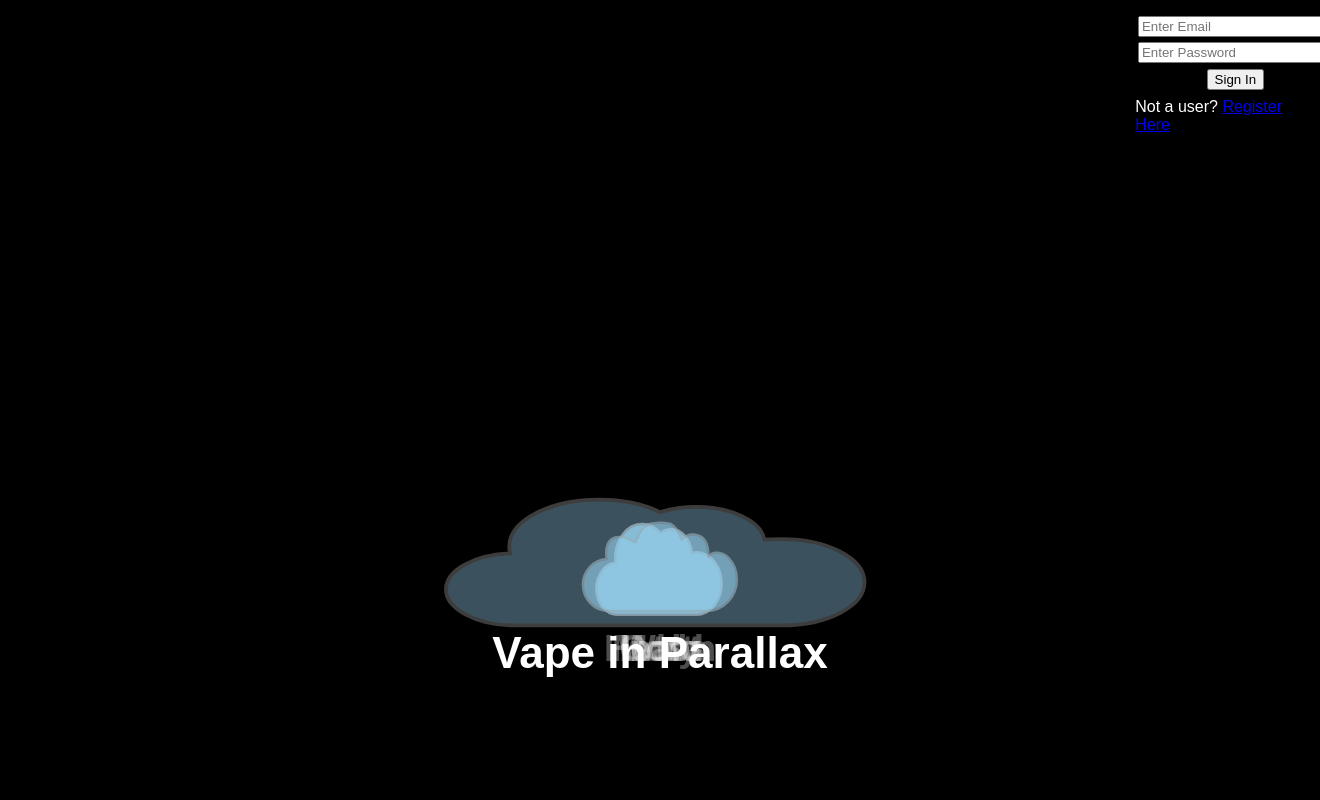
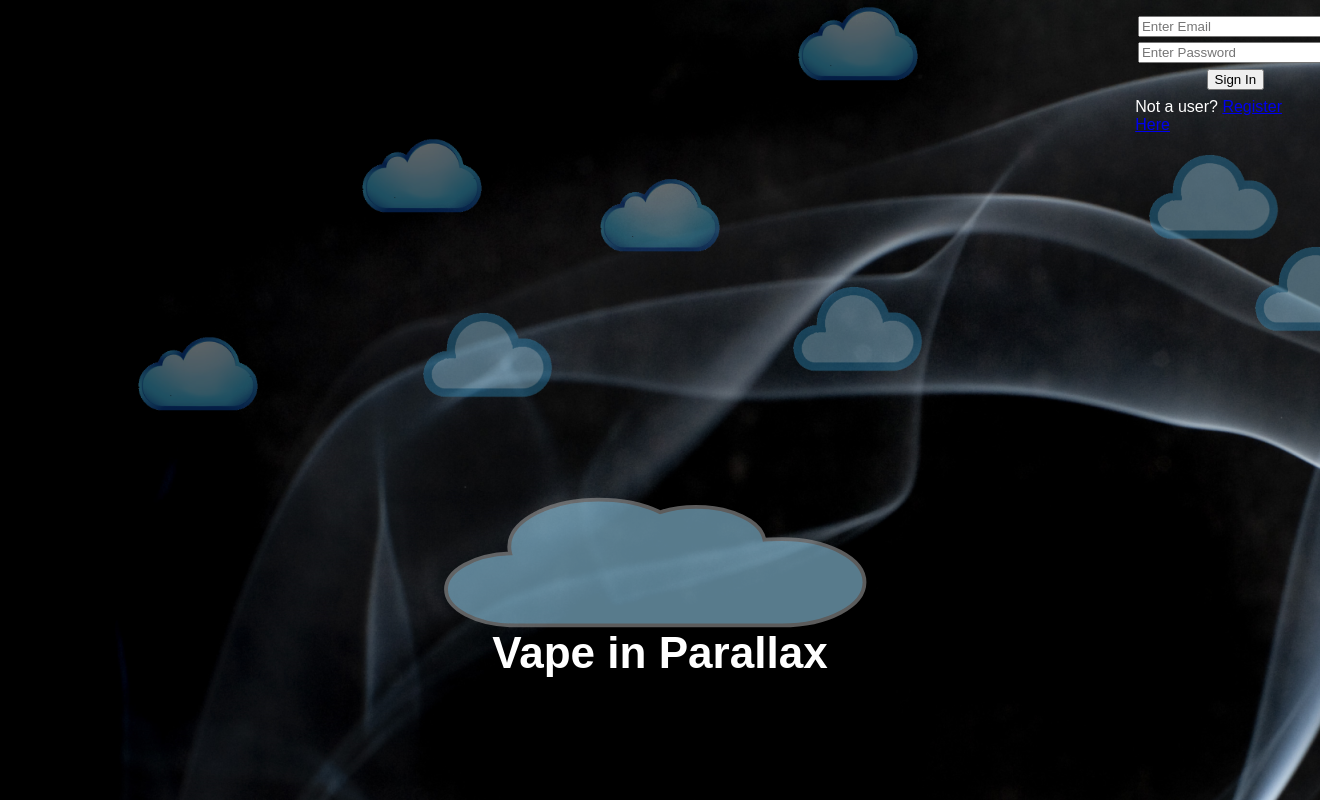
Before and after one commit to jonfu86/Vape, a CodeIgniter app: page /VAPE/ in a window 1320 px wide. Run offline with CodeIgniter, Linux system fonts and the light colour scheme; some libraries are stand-ins or nearby versions.

Commit message:
done with homepage

```diff
--- a/application/views/clouds.php
+++ b/application/views/clouds.php
@@ -1,6 +1,5 @@
-<li class="layer" data-depth="0"> -->
 
-<div class="cloud" id="<?=$name;?>">
+<div id="<?=$name;?>">
 	<!-- <img src="assets/img/mycloud.svg"> -->
 <!-- </div> -->
 
--- a/application/views/vape.php
+++ b/application/views/vape.php
@@ -54,6 +54,15 @@ foreach($clouds3 as $cloud3)
 $this->load->view('cloud3.php', $cloud3);
 ?>
 <ul id="scene">
+	<li class="layer one" data-depth="0.5"><img src= "assets/img/bgcloud2.png"></li>
+	<li class="layer two" data-depth="0.6"><img src= "assets/img/bgcloud3.png"></li>
+	<li class="layer three" data-depth="0.6"><img src= "assets/img/bgcloud3.png"></li>
+	<li class="layer four" data-depth="0.4"><img src= "assets/img/bgcloud2.png"></li>
+	<li class="layer five" data-depth="0.4"><img src= "assets/img/bgcloud2.png"></li>
+	<li class="layer six" data-depth="0.2"><img src= "assets/img/bgcloud2.png"></li>
+	<li class="layer seven" data-depth="0.3"><img src= "assets/img/bgcloud3.png"></li>
+	<li class="layer eight" data-depth="0.6"><img src= "assets/img/bgcloud3.png"></li>
+	<li class="layer nine" data-depth="0.4"><img src= "assets/img/bgcloud3.png"></li>
 </ul>
 
 <div id ="modal">
@@ -82,8 +91,8 @@ $this->load->view('cloud3.php', $cloud3);
 			<br>
 			<h2>What is Nicotine?</h2>
 			<br>
-			<p>One of the main ingredients in e-liquids is nicotine and it is the primary reason why people use vapes. Nicotine is considered both a stimulant and a relaxant and is not as harmful as most people believe. Nicotine increases your blood pressure and heart rate which isn't good for your health and is highly addictive. Nicotine shouldn't be used by pregnant women as there is an increased risk of birth defects. According to the CDC (Center for Disease Control), information about nicotine as a carcinogen is inconclusive. Several studies have shown that nicotine can actually improve your short term memory.
-			</p>
+			<p>One of the main ingredients in e-liquids is nicotine and it is the primary reason why people use vapes. Nicotine is considered both a stimulant and a relaxant and is not as harmful as most people believe. Nicotine increases your blood pressure and heart rate which isn't good for your health and is highly addictive. Nicotine shouldn't be used by pregnant women as there is an increased risk of birth defects. According to the CDC (Center for Disease Control), information about nicotine as a carcinogen is inconclusive. Several studies have shown that nicotine can actually improve your short term memory.</p>
+			<br>
 			<h2>The Effect of Vaping on your Health</h2>
 			<br>
 			<p>So what makes vaping healthier than smoking traditional cigarettes? Nicotine is not what kills people in cigarettes! Traditional cigarette smoke contains over 70 carcinogens, many of which are from toxic chemicals like tar and arsenic that are added to make them more addictive. E-liquids don't contain any of these extra additives. The burning of tobacco in cigarettes also creates carbon monixide, which is extremely toxic to people. Vaping completely removes the combustion of tobacco and doesn't create any carbon monoxide. The majority of vapers report that vaping is much better on the lungs compared to traditional smoking. Although no studies have been published on the effects of vaping on the lungs, there are thousands of anecdotal accounts of vaping improving lung function in smokers who have made the switch. Watch this youtube video
@@ -103,10 +112,13 @@ $this->load->view('cloud3.php', $cloud3);
 		</div>
 	</div>
 </div>
+</div>
 <script src="assets/js/jquery-parallax.min.js"></script>
 <script type="text/javascript">
 
 		$(document).ready(function(){
+
+			$('.cloud').hide();
 
 			var hideall = function(){
 
@@ -151,7 +163,8 @@ $this->load->view('cloud3.php', $cloud3);
 	      autoOpen: false,
 	      modal: true,
 	      width: 700,
-	      position: {my: 'center', at: 'center', of: '#modal'},
+	      position: {my: 'center top', at: 'center top', of: '#modal'},
+	      closeText: '<img src= "assets/img/close.png">',
 
 
 	      show: {
@@ -178,9 +191,9 @@ $this->load->view('cloud3.php', $cloud3);
 			        textPercentage = 0.17391304347826086956521739130435, /* 40/230 */
 			        textRatio      = containerSize * textPercentage,
 			        textEms        = textRatio / 100;
-
-		    $('.cloud3 h2').css('font-size', textEms+"em");
-		     $('.cloud2 h2').css('font-size', textEms+"em");
+			$('#dialog p').css('font-size', textEms*0.3+"em");
+		    $('h2').css('font-size', textEms+"em");
+		     $('#dialog h2').css('font-size', textEms*0.6+"em");
 		    $('#Vape h1').css('font-size', textEms*1.2 +"em");
 				}).trigger('resize');
 
@@ -213,26 +226,27 @@ $this->load->view('cloud3.php', $cloud3);
 
 
 
-		status = 'off'
+		// status = 'off'
 
-		$('body').click(function(){
-			if (status == 'off'){
-			status = 'on';
-			status_on();
-			console.log('we just turned status on');
+		// $('body').click(function(){
+		// 	if (status == 'off'){
+		// 	status = 'on';
+		// 	status_on();
+		// 	console.log('we just turned status on');
 
-			}
-			else if (status == 'on'){
-			status = 'off';
-			status_off();
-			console.log('we just turned status off');
+		// 	}
+		// 	else if (status == 'on'){
+		// 	status = 'off';
+		// 	status_off();
+		// 	console.log('we just turned status off');
 
-			}
+		// 	}
 
-		});
+		// });
 
 
-		var status_on = function(){
+		// var status_on =
+		// function(){
 			$('#scene').parallax({
 				calibrateX: true,
 				calibrateY: true,
@@ -240,19 +254,19 @@ $this->load->view('cloud3.php', $cloud3);
 			  	invertY: true,
 			  	limitX: false,
 			  	limitY: false,
-			  	scalarX: 30,
-			  	scalarY: 15,
-			  	frictionX: 0.2,
+			  	scalarX: 60,
+			  	scalarY: 35,
+			  	frictionX: 0.4,
 			  	frictionY: 0.8
 			});
 
-			$('#scene').parallax('enable');
-		};
+			// $('#scene').parallax('enable');
+		// };
 
-		var status_off = function(){
-			$('#scene').parallax('disable');
+		// var status_off = function(){
+		// 	$('#scene').parallax('disable');
 
-		};
+		// };
 
 			// $(document).mousewheel(
 			// 	function(){
@@ -310,6 +324,19 @@ $this->load->view('cloud3.php', $cloud3);
 
 
 
+						if(distance >= -100){
+							$('.cloud').hide();
+						}
+						else{
+							$('.cloud').show();
+						}
+
+						// if(distance >= -1600){
+						// 	$('.opac').css('opacity, 1');
+						// }
+
+
+
 
 
 					// $('#Vape').click(function(){
--- a/assets/css/vape.css
+++ b/assets/css/vape.css
@@ -8,10 +8,54 @@ html{
 }
 body{
 	height:100%;
+	overflow: hidden;
 }
 .opac{
+	opacity:0.6;
+}
+.layer{
 	opacity:0.4;
+	/*position:relative;*/
+	/*position:absolute;*/
+	/*left:35%;*/
+	/*right:0;
+	margin:0 auto;*/
 }
+#scene{
+	z-index:3;
+}
+.layer img{
+	/*height: 10%;*/
+	width: 10%;
+}
+.one{
+	margin: 0% 0% 0% 60%;
+}
+.two{
+	margin: 5% 0% 0% -15%;
+}
+.three{
+	margin: 20% 0% 0% 60%;
+}
+.four{
+	margin: 13% 0% 0% 45%;
+}
+.five{
+	margin: 25% 0% 0% 10%;
+}
+.six{
+	margin: 10% 0% 0% 27%;
+}
+.seven{
+	margin: 22% 0% 0% 32%;
+}
+.eight{
+	margin: 17% 0% 0% 95%;
+}
+.nine{
+	margin: 10% 0% 0% 87%;
+}
+
 #modal{
 	position:absolute;
 	top:40%;
@@ -25,13 +69,26 @@ body{
 }
 .ui-dialog{
 	/*width:40% !important;*/
-	border:red 3px solid;
+	border:gray 3px solid;
 	border-radius: 15px;
 	padding:2%;
 	z-index:100;
 }
+.ui-dialog-titlebar{
+	/*height:100%;*/
+}
+
 .ui-dialog-titlebar-close {
 	float:right;
+}
+.ui-button{
+	height: 8%;
+	background: transparent;
+	border-style:none;
+}
+.ui-button img{
+	height: 5%;
+	/*width: 5%;*/
 }
 
 .cloud{
@@ -47,7 +104,7 @@ body{
 	bottom:10%;
 	margin:0 auto;
 /*	opacity:0.3;*/
-	z-index:1;
+	z-index:5;
 
 }
 
@@ -56,7 +113,7 @@ body{
 	display:inline;
 	/*width:25%;
 	height:25%;*/
-	opacity:0.3;
+	opacity:0.8;
 	position:absolute;
 	left:0;
 	right:0;
@@ -88,7 +145,7 @@ body{
 	bottom:10%;
 	margin:0 auto;
 	/*opacity:0.3;*/
-	z-index:1;
+	z-index:5;
 
 }
 
@@ -97,7 +154,7 @@ body{
 	display:inline;
 	/*width:50%;
 	height:50%;*/
-	opacity:0.3;
+	opacity:0.8;
 	position:absolute;
 	left:0;
 	right:0;
@@ -107,9 +164,10 @@ body{
 }
 .container{
 	position:relative;
-	background:black;
+	background-image:url('smoke2.png');
 	width:100%;
 	height:100%;
+	overflow:hidden;
 	/*z-index:-10000;*/
 }
 #Vape{
@@ -177,14 +235,22 @@ li{
 	display:block;
 }
 
-#Intro{
-
-
-}
 
 h2{
-	color:red;
+	color:white;
+}
+p{
+	color: #C0C0C0;
 }
 .ui-dialog{
-	background:grey;
+	background: rgb(30,87,153); /* Old browsers */
+	background: -moz-linear-gradient(top,  rgba(30,87,153,1) 0%, rgba(41,137,216,1) 54%, rgba(125,185,232,1) 100%); /* FF3.6+ */
+	background: -webkit-gradient(linear, left top, left bottom, color-stop(0%,rgba(30,87,153,1)), color-stop(54%,rgba(41,137,216,1)), color-stop(100%,rgba(125,185,232,1))); /* Chrome,Safari4+ */
+	background: -webkit-linear-gradient(top,  rgba(30,87,153,1) 0%,rgba(41,137,216,1) 54%,rgba(125,185,232,1) 100%); /* Chrome10+,Safari5.1+ */
+	background: -o-linear-gradient(top,  rgba(30,87,153,1) 0%,rgba(41,137,216,1) 54%,rgba(125,185,232,1) 100%); /* Opera 11.10+ */
+	background: -ms-linear-gradient(top,  rgba(30,87,153,1) 0%,rgba(41,137,216,1) 54%,rgba(125,185,232,1) 100%); /* IE10+ */
+	background: linear-gradient(to bottom,  rgba(30,87,153,1) 0%,rgba(41,137,216,1) 54%,rgba(125,185,232,1) 100%); /* W3C */
+	filter: progid:DXImageTransform.Microsoft.gradient( startColorstr='#1e5799', endColorstr='#7db9e8',GradientType=0 ); /* IE6-9 */
+	;
+	opacity:0.7;
 }
```
Also changed, not shown: assets/css/smoke.jpg (added), assets/css/smoke2.png (added), assets/css/storm.jpg (added), assets/img/bgcloud1.png (added), assets/img/bgcloud2.png (added), assets/img/bgcloud3.png (added), assets/img/close.png (added), assets/img/swirl.png (added), 1 other file.
